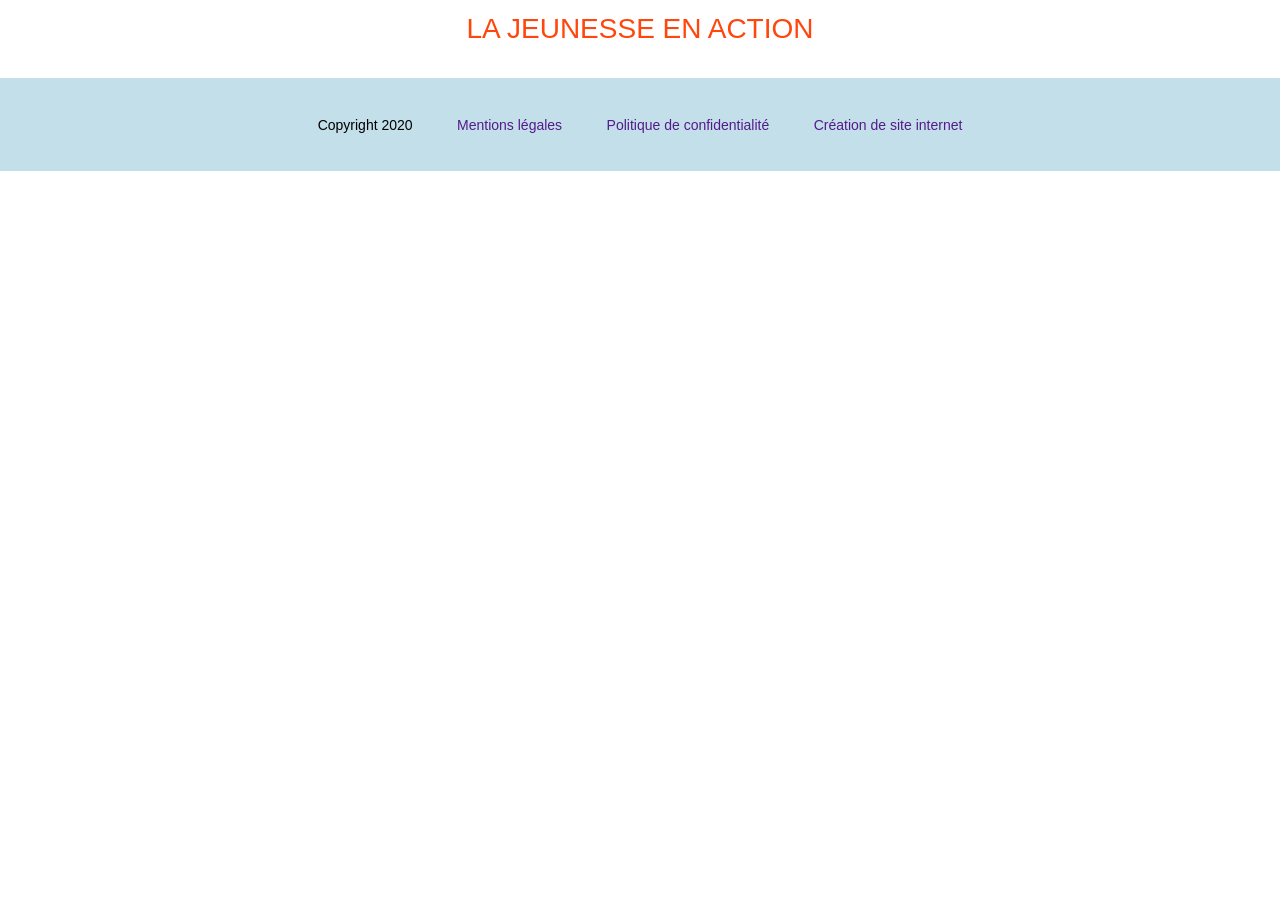
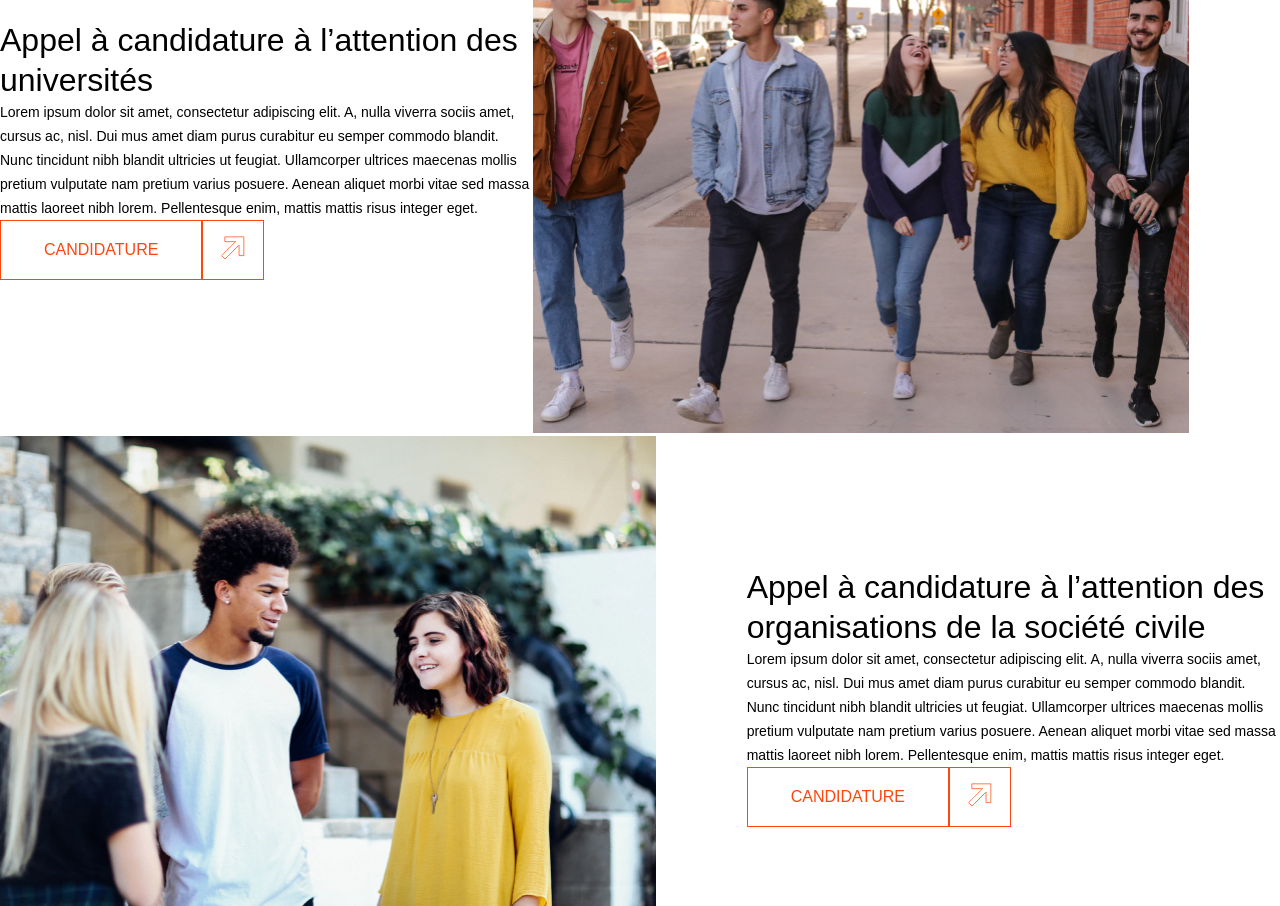
Before and after one commit to Matth-Ben/Test-Technique-Digital-Cover, a website: page index.html in a window 1280 px wide. Shown: the part 1663-2569 px from the top of the page. Before the commit the page ends 1834 px from the top, so only its background shows below. Drawn offline with Linux system fonts and the light colour scheme.

Commit message:
Create news block, add css & create css button

```diff
--- /dev/null
+++ b/assets/scss/_button.scss
@@ -0,0 +1,53 @@
+.btn {
+  display: flex;
+  align-items: center;
+  &:hover {
+    .news--item--content--btn {
+      color: $light;
+      &:after {
+        left: 0;
+        width: 100%;
+      }
+    }
+    .news--item--content--btn--arrow {
+      img {
+        transform: scale(1.3);
+        -webkit-transform: scale(1.3);
+      }
+    }
+  }
+}
+
+.news--item--content--btn {
+  display: inline-block;
+  background-color: $light;
+  border: 1px solid $primary;
+  color: $primary;
+  font-size: 16px;
+  line-height: 20px;
+  padding: 19px 43px;
+  text-transform: uppercase;
+  transition: .6s all;
+  z-index: 1;
+  position: relative;
+  &:after {
+    position: absolute;
+    content: "";
+    width: 0;
+    height: 100%;
+    top: 0;
+    right: 0;
+    z-index: -1;
+    background-color: $primary;
+    transition: all 0.3s ease;
+  }
+}
+
+.news--item--content--btn--arrow {
+  display: inline-block;
+  border: 1px solid $primary;
+  padding: 15px 18px 16px;
+  img {
+    transition: .6s all;
+  }
+}
--- a/assets/scss/_grid.scss
+++ b/assets/scss/_grid.scss
@@ -6,6 +6,10 @@ $responsive: ['sm', 'md', 'lg'];
 .row {
   display: flex;
   flex-wrap: wrap;
+}
+
+.row-align-center {
+  align-items: center;
 }
 
 .grid {
--- a/assets/scss/main.scss
+++ b/assets/scss/main.scss
@@ -3,6 +3,7 @@
 // Variables
 @import 'font';
 @import 'colors';
+@import 'button';
 @import 'grid';
 
 // Animations
--- a/index.html
+++ b/index.html
@@ -121,7 +121,55 @@
         </div>
       </div>
     </section>
-    <section class="news"></section>
+
+    <section class="news">
+      <div class="news--item">
+        <div class="row row-align-center">
+          <div class="col5">
+            <div class="news--item--content">
+              <h3 class="news--item--content--title">
+                Appel à candidature à l’attention des universités
+              </h3>
+              <p class="news--item--content--text">
+                Lorem ipsum dolor sit amet, consectetur adipiscing elit. A, nulla viverra sociis amet, cursus ac, nisl. Dui mus amet diam purus curabitur eu semper commodo blandit. Nunc tincidunt nibh blandit ultricies ut feugiat. Ullamcorper ultrices maecenas mollis pretium vulputate nam pretium varius posuere. Aenean aliquet morbi vitae sed massa mattis laoreet nibh lorem. Pellentesque enim, mattis mattis risus integer eget.
+              </p>
+              <a href="" class="btn">
+                <p class="news--item--content--btn buttonX"><span>Candidature</span></p>
+                <span class="news--item--content--btn--arrow">
+                  <img src="./public/img/arrow.svg" width="24" height="24" />
+                </span>
+              </a>
+            </div>
+          </div>
+          <div class="col7">
+            <img class="news--item--img" src="./public/img/photo-2.jpg" width="656" height="570" alt=""/>
+          </div>
+        </div>
+      </div>
+      <div class="news--item">
+        <div class="row row-align-center">
+          <div class="col7 order-sm-2">
+            <img class="news--item--img" src="./public/img/photo-3.jpg" width="656" height="518" alt=""/>
+          </div>
+          <div class="col5 order-sm-1">
+            <div class="news--item--content">
+              <h3 class="news--item--content--title">
+                Appel à candidature à l’attention des organisations de la société civile
+              </h3>
+              <p class="news--item--content--text">
+                Lorem ipsum dolor sit amet, consectetur adipiscing elit. A, nulla viverra sociis amet, cursus ac, nisl. Dui mus amet diam purus curabitur eu semper commodo blandit. Nunc tincidunt nibh blandit ultricies ut feugiat. Ullamcorper ultrices maecenas mollis pretium vulputate nam pretium varius posuere. Aenean aliquet morbi vitae sed massa mattis laoreet nibh lorem. Pellentesque enim, mattis mattis risus integer eget.
+              </p>
+              <a href="" class="btn">
+                <p class="news--item--content--btn">Candidature</p>
+                <span class="news--item--content--btn--arrow">
+                  <img src="./public/img/arrow.svg" width="24" height="24" />
+                </span>
+              </a>
+            </div>
+          </div>
+        </div>
+      </div>
+    </section>
   </main>
 
   <footer>
```
Also changed, not shown: public/css/style.css, 1 other file.
